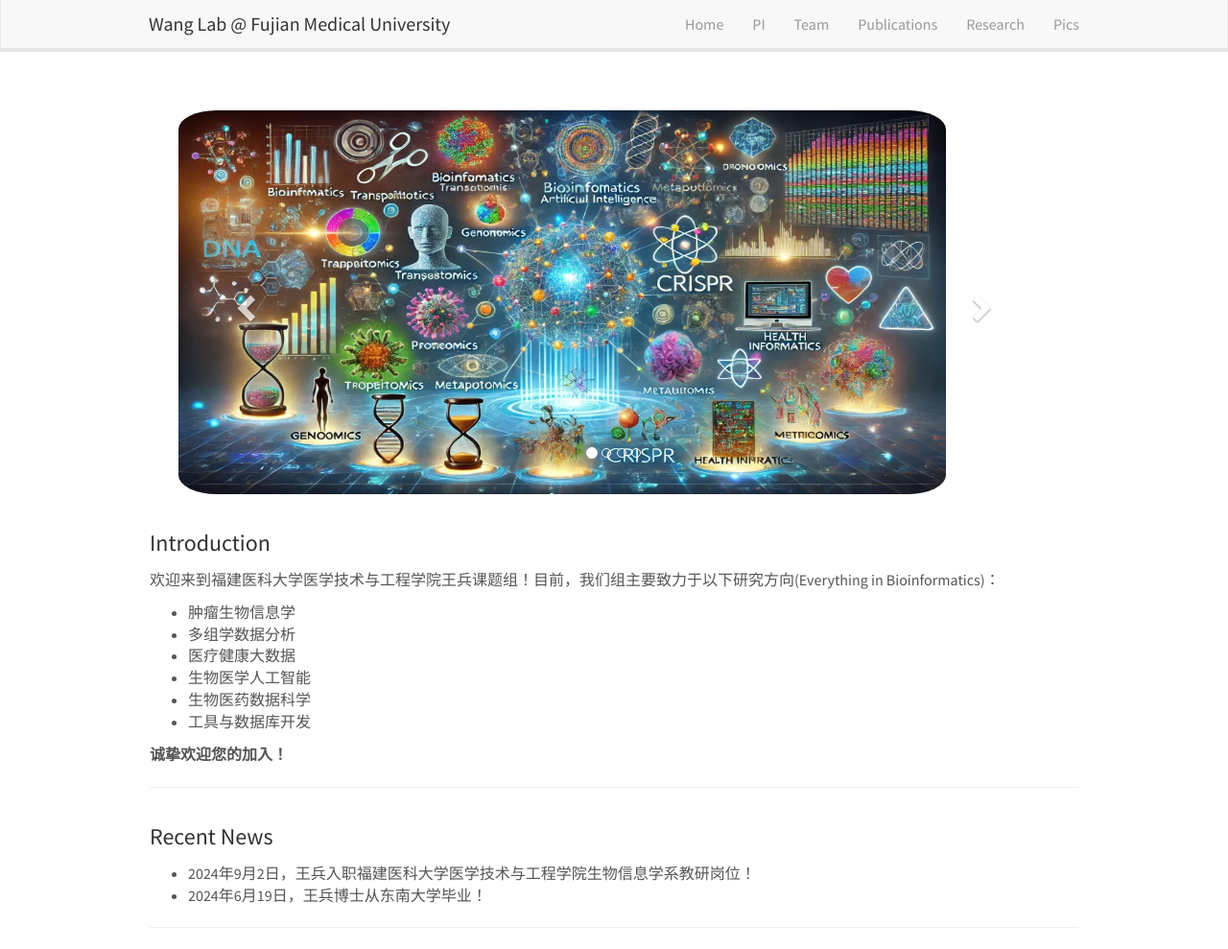
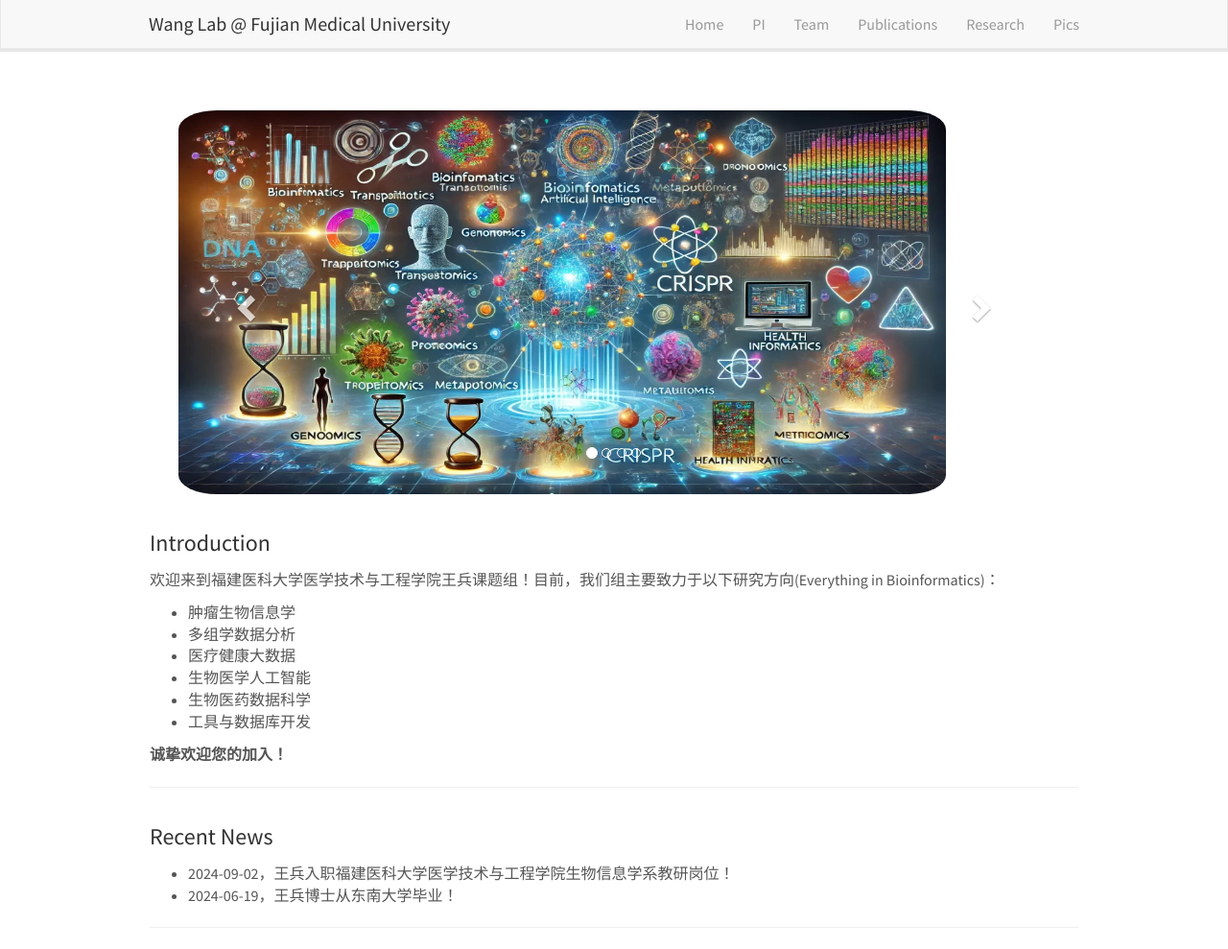
Before and after one commit to wangbing587/wangbing587.github.io, a Jekyll site: the page built from _pages/home.md, in a window 1280 px wide and 989 px high. Shown: the whole window at 96% size. Built offline with Jekyll 4.4.1, drawn with Linux system fonts in a browser that asks for light colours.

Commit message:
Update home.md

```diff
--- a/_pages/home.md
+++ b/_pages/home.md
@@ -19,6 +19,6 @@ permalink: /
 <hr />
 
 # <font size="5">Recent News</font>
-- 2024年9月2日，王兵入职福建医科大学医学技术与工程学院生物信息学系教研岗位！
-- 2024年6月19日，王兵博士从东南大学毕业！
+- 2024-09-02，王兵入职福建医科大学医学技术与工程学院生物信息学系教研岗位！
+- 2024-06-19，王兵博士从东南大学毕业！
 <hr />
```
